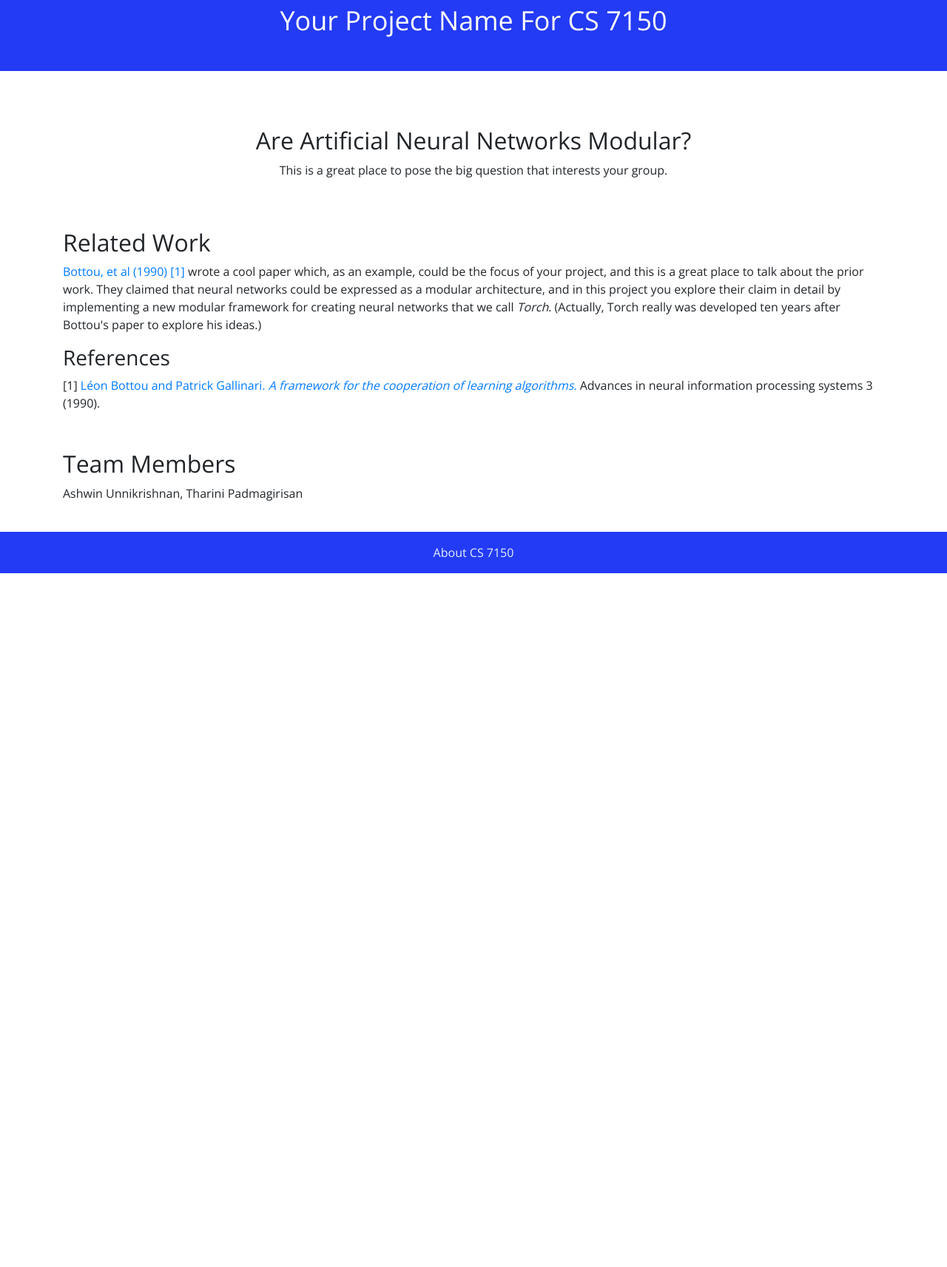
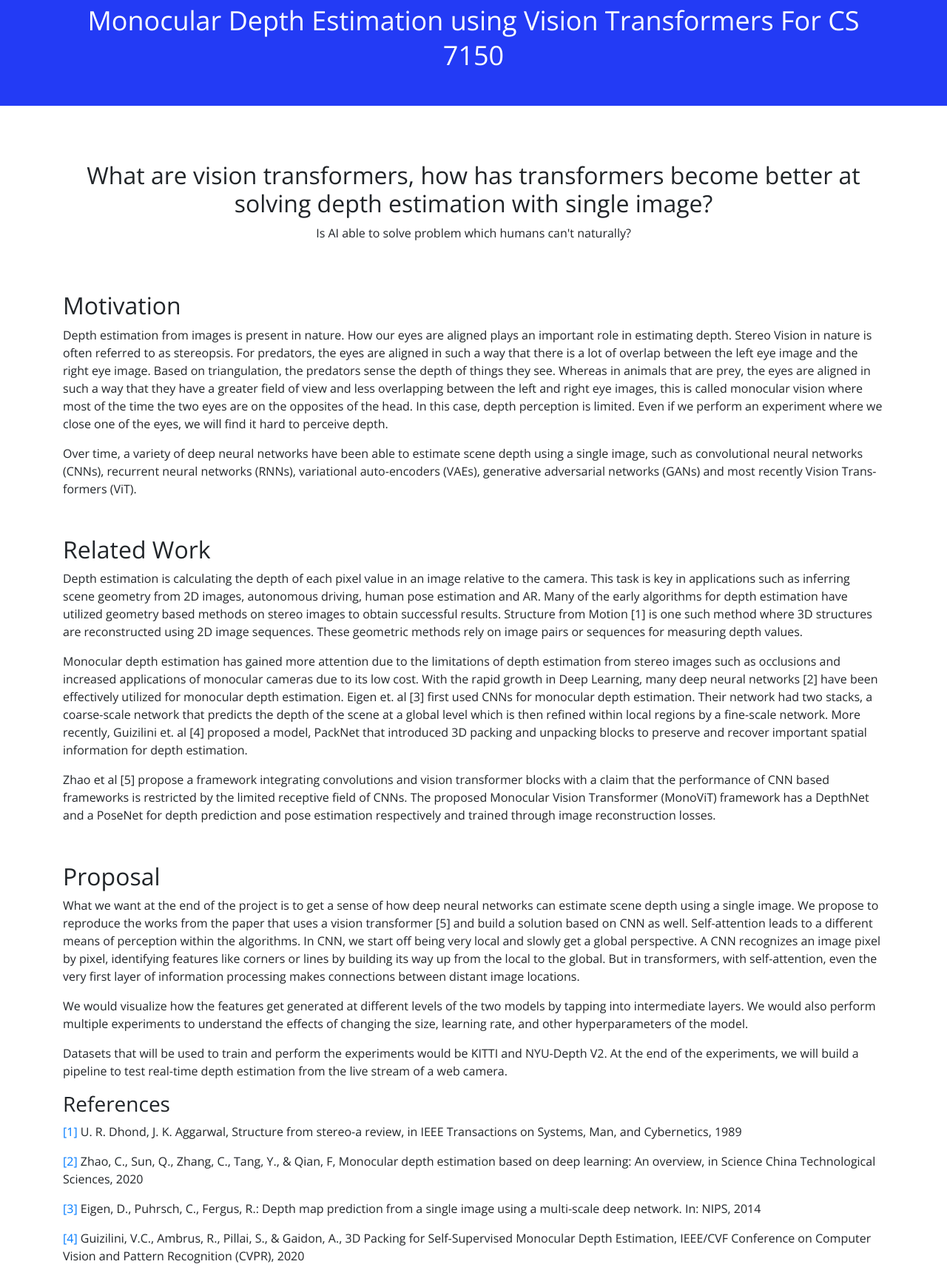
Before and after one commit to tharini-p/depth-estimation-using-transformers, a plain HTML site: page index.html in a window 1280 px wide. Shown: the part 27-1740 px from the top of the page at 74% size. Before the commit the page ends 802 px from the top, so only its background shows below. Drawn offline with nearby package versions, Linux system fonts and the light colour scheme.

Commit message:
Update index.html

```diff
--- a/index.html
+++ b/index.html
@@ -22,7 +22,7 @@
 <div class="nd-pageheader">
  <div class="container">
  <h1 class="lead">
- <nobr class="widenobr">Your Project Name</nobr>
+ <nobr class="widenobr">Monocular Depth Estimation using Vision Transformers</nobr>
  <nobr class="widenobr">For CS 7150</nobr>
  </h1>
  </div>
@@ -31,35 +31,81 @@
 <div class="container">
     <div class="row">
       <div class="col justify-content-center text-center">
-<h2>Are Artificial Neural Networks Modular?</h2>
-<p>This is a great place to pose the big question that interests your group.</p>
+        <h2>What are vision transformers, how has transformers become better at solving depth estimation with single image?</h2>
+        <p>Is AI able to solve problem which humans can't naturally?</p>
       </div>
     </div>
     <div class="row">
       <div class="col">
 
+
+<h2>Motivation</h2>
+<p>Depth estimation from images is present in nature. How our eyes are aligned plays an important role in estimating depth.
+Stereo Vision in nature is often referred to as stereopsis. For predators, the eyes are aligned in such a way that there is a lot of
+overlap between the left eye image and the right eye image. Based on triangulation, the predators sense the depth of things they see.
+Whereas in animals that are prey, the eyes are aligned in such a way that they have a greater field of view and less overlapping between
+the left and right eye images, this is called monocular vision where most of the time the two eyes are on the opposites of the head.
+In this case, depth perception is limited. Even if we perform an experiment where we close one of the eyes, we will find it hard to perceive depth.</p>
+
+<p>Over time, a variety of deep neural networks have been able to estimate scene depth using a single image, such as
+convolutional neural networks (CNNs), recurrent neural networks (RNNs), variational auto-encoders (VAEs), generative adversarial networks (GANs)
+and most recently Vision Trans- formers (ViT).</p>
+
 <h2>Related Work</h2>
 
-<p><a href="#bottou-1990">Bottou, et al (1990) [1]</a>
-wrote a cool paper which, as an example, could be the focus of your project,
-and this is a great place to talk about the prior work.
-They claimed that neural networks could be expressed as a modular architecture,
-and in this project you explore their claim in detail by implementing a new modular
-framework for creating neural networks that we call <em>Torch</em>.  (Actually,
-Torch really was developed ten years after Bottou's paper to explore his ideas.)
+<p>Depth estimation is calculating the depth of each pixel value in an image relative to the camera. This task is key in applications
+such as inferring scene geometry from 2D images, autonomous driving, human pose estimation and AR. Many of the early algorithms
+for depth estimation have utilized geometry based methods on stereo images to obtain successful results. Structure from Motion [1]
+is one such method where 3D structures are reconstructed using 2D image sequences. These geometric methods rely on image pairs or
+sequences for measuring depth values.
+</p>
+
+<p>Monocular depth estimation has gained more attention due to the limitations of depth estimation from stereo images such as occlusions
+and increased applications of monocular cameras due to its low cost. With the rapid growth in Deep Learning,
+many deep neural networks [2] have been effectively utilized for monocular depth estimation. Eigen et. al [3] first used CNNs
+for monocular depth estimation. Their network had two stacks, a coarse-scale network that predicts the depth of the scene at
+a global level which is then refined within local regions by a fine-scale network. More recently, Guizilini et. al [4] proposed
+a model, PackNet that introduced 3D packing and unpacking blocks to preserve and recover important spatial information for
+depth estimation.
+</p>
+
+<p>Zhao et al [5] propose a framework integrating convolutions and vision transformer blocks with a claim that the performance of
+CNN based frameworks is restricted by the limited receptive field of CNNs. The proposed Monocular Vision Transformer (MonoViT)
+framework has a DepthNet and a PoseNet for depth prediction and pose estimation respectively and trained through image reconstruction
+losses.
+</p>
+
+
+<h2>Proposal</h2>
+<p>What we want at the end of the project is to get a sense of how deep neural networks can estimate scene depth using a single image.
+We propose to reproduce the works from the paper that uses a vision transformer [5] and build a solution based on CNN as well. Self-attention leads
+to a different means of perception within the algorithms. In CNN, we start off being very local and slowly get a global perspective. A CNN recognizes
+an image pixel by pixel, identifying features like corners or lines by building its way up from the local to the global. But in transformers,
+with self-attention, even the very first layer of information processing makes connections between distant image locations.
+</p>
+
+<p>We would visualize how the features get generated at different levels of the two models by tapping into intermediate layers. We would also
+perform multiple experiments to understand the effects of changing the size, learning rate, and other hyperparameters of the model.
+</p>
+
+<p>Datasets that will be used to train and perform the experiments would be KITTI and NYU-Depth V2. At the end of the experiments,
+we will build a pipeline to test real-time depth estimation from the live stream of a web camera.
 </p>
 
 <h3>References</h3>
 
-<p><a name="bottou-1990">[1]</a> <a href="https://papers.baulab.info/Bottou-1990.pdf"
-  >L&eacute;on Bottou and Patrick Gallinari.
-  <em>A framework for the cooperation of learning algorithms.</em></a>
-  Advances in neural information processing systems 3 (1990).
-</p>
+<p><a href="https://ieeexplore.ieee.org/document/44067">[1]</a> U. R. Dhond, J. K. Aggarwal, Structure from stereo-a review, in IEEE Transactions on Systems, Man, and Cybernetics, 1989</p>
+<p><a href="https://arxiv.org/pdf/2003.06620.pdf">[2]</a> Zhao, C., Sun, Q., Zhang, C., Tang, Y., & Qian, F, Monocular depth estimation based on deep learning: An overview, in Science China Technological Sciences, 2020</p>
+<p><a href="https://arxiv.org/pdf/1406.2283.pdf">[3]</a> Eigen, D., Puhrsch, C., Fergus, R.: Depth map prediction from a single image using a multi-scale deep network. In: NIPS, 2014</p>
+<p><a href="https://arxiv.org/pdf/1905.02693.pdf">[4]</a> Guizilini, V.C., Ambrus, R., Pillai, S., & Gaidon, A., 3D Packing for Self-Supervised Monocular Depth Estimation, IEEE/CVF Conference on Computer Vision and Pattern Recognition (CVPR), 2020</p>
+<p><a href="https://arxiv.org/pdf/2208.03543v1.pdf">[5]</a> Zhao, C., Zhang, Y., Poggi, M., Tosi, F., Guo, X., Zhu, Z., Huang, G., Tang, Y., & Mattoccia, S., MonoViT: Self-Supervised Monocular Depth Estimation with a Vision Transformer. ArXiv, abs/2208.03543, 2022</p>
+
 
 <h2>Team Members</h2>
-
-<p>Ashwin Unnikrishnan, Tharini Padmagirisan</p>
+<ul>
+  <li><a href="https://www.linkedin.com/in/tharinipadmagirisan/">Tharini Padmagirisan</a></li>
+  <li><a href="https://www.linkedin.com/in/ashwinunnikrishnan/">Ashwin Unnikrishnan</a></li>
+</ul>
 
 
 </div><!--col-->
```
Lines whose indentation alone changed are shown as unchanged.
